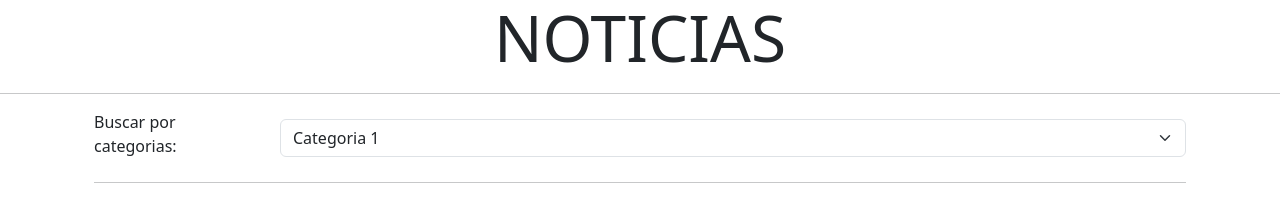
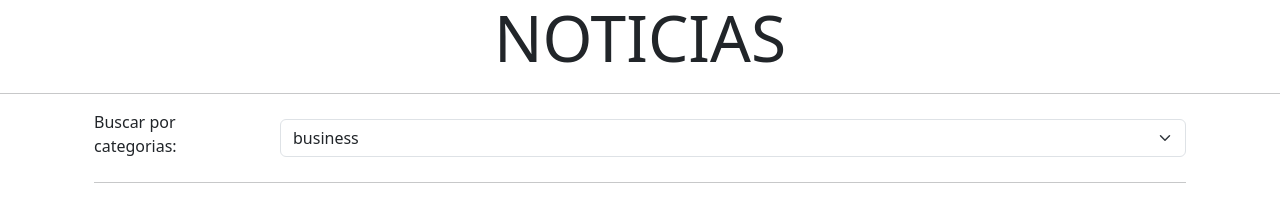
Before and after one commit to Fedreric/practicoReact-11, a React (Vite) app: page / in a window 1280 px wide. Shown: the top 205 px of the page. Built offline with nearby package versions, Linux system fonts and the light colour scheme; no server answers.

Commit message:
Se cargan las categorias correspondientes en el select y se le agrega un state

```diff
--- a/src/components/Formulario.jsx
+++ b/src/components/Formulario.jsx
@@ -1,6 +1,8 @@
 import { Form } from "react-bootstrap";
 import ListaNoticias from "./ListaNoticias";
-const Formulario = () => {
+import { useState } from "react";
+const Formulario = ({noticias}) => {
+    const [categoria, setCategoria] = useState('');
   return (
     <>
     <Form className="container">
@@ -9,11 +11,19 @@ const Formulario = () => {
           <Form.Label>Buscar por categorias:</Form.Label>
         </div>
         <div className="col-md-10">
-          <Form.Select id="categoria">
-            <option>Categoria 1</option>
-            <option>Categoria 2</option>
-            <option>Categoria 3</option>
-            <option>Categoria 4</option>
+          <Form.Select id="categoria" value={categoria} onChange={(e)=>setCategoria(e.target.value)}>
+            <option>business</option>
+            <option>entertainment</option>
+            <option>environment</option>
+            <option>food</option>
+            <option>health</option>
+            <option>politics</option>
+            <option>science</option>
+            <option>sports</option>
+            <option>technology</option>
+            <option>top</option>
+            <option>tourism</option>
+            <option>world</option>
           </Form.Select>
         </div>
       </Form.Group>
```
